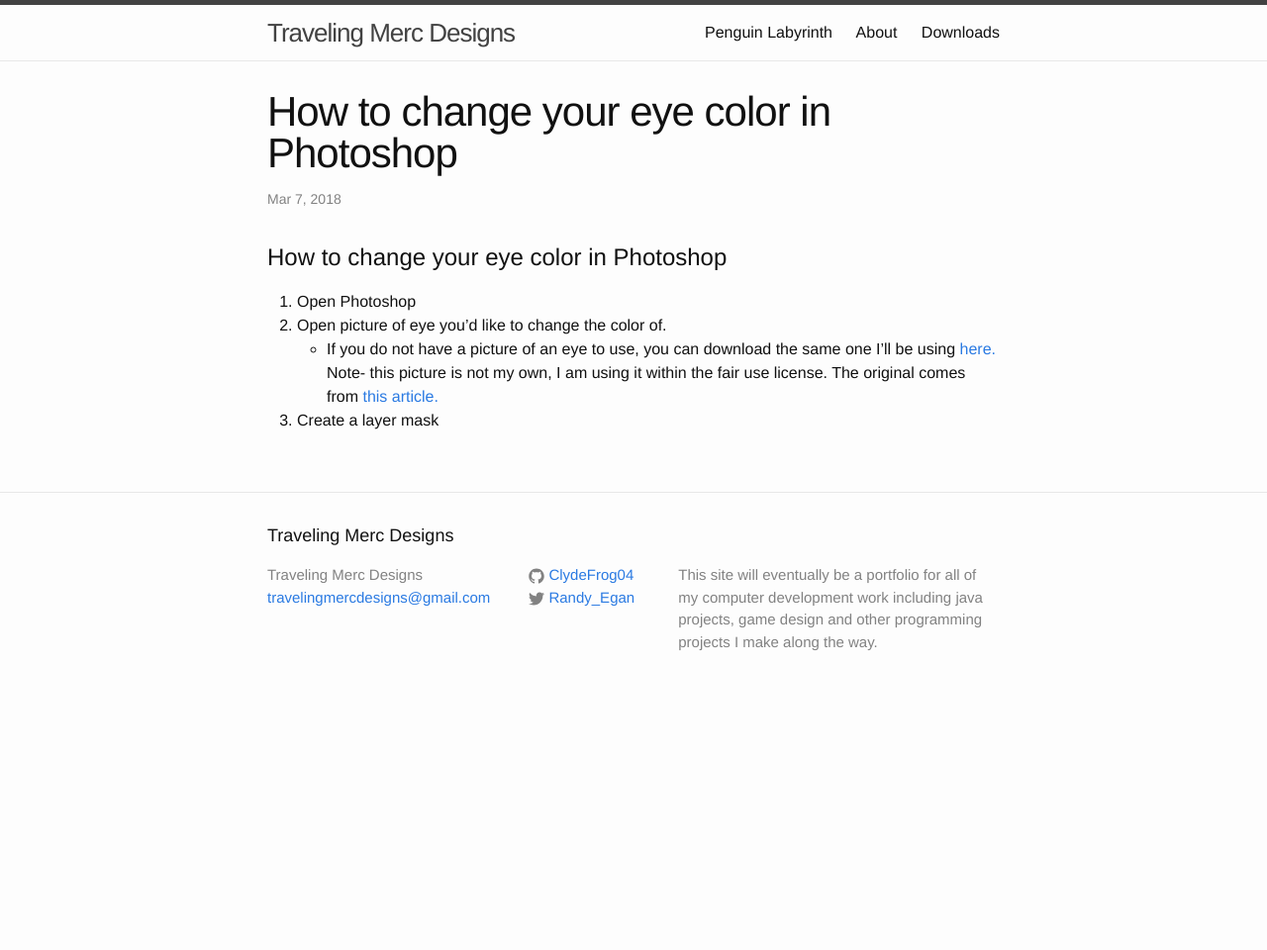
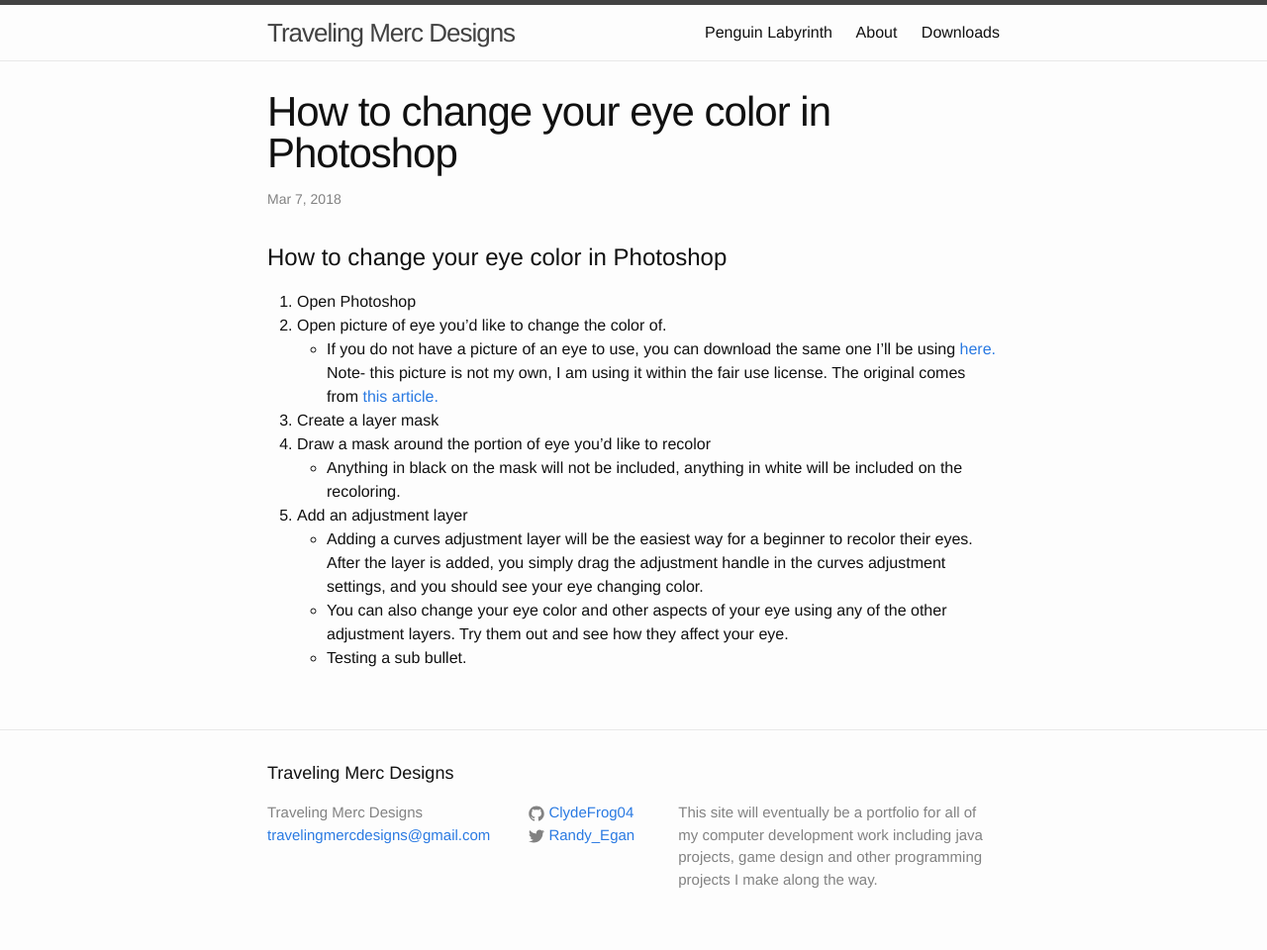
Before and after one commit to ClydeFrog04/ClydeFrog04.github.io, a Jekyll site: the page built from _posts/2018-03-07-RecolorEyes.markdown, in a window 1280 px wide. Shown: the whole page at 99% size. Built offline with Jekyll 4.4.1, drawn with Linux system fonts in a browser that asks for light colours; before the commit the page ends 900 px from its top, so only the background shows below that.

Commit message:
Update photoshop post

```diff
--- a/_posts/2018-03-07-RecolorEyes.markdown
+++ b/_posts/2018-03-07-RecolorEyes.markdown
@@ -10,5 +10,11 @@
 
 1. Open Photoshop
 2. Open picture of eye you'd like to change the color of.
-* If you do not have a picture of an eye to use, you can download the same one I'll be using <a href="/Images/eyeToRecolor.jpg" download="EyePicture">here. </a> Note- this picture is not my own, I am using it within the fair use license. The original comes from <a href="https://www.rdmag.com/article/2017/02/new-research-shows-zika-can-damage-eyes">this article.</a>
+* If you do not have a picture of an eye to use, you can download the same one I'll be using <a href="/Images/eyeToRecolor.jpg" download="EyePicture">here. </a> Note- this picture is not my own, I am using it within the fair use license. The original comes from <a href="https://www.rdmag.com/article/2017/02/new-research-shows-zika-can-damage-eyes" target="_blank">this article.</a>
 3. Create a layer mask
+4. Draw a mask around the portion of eye you'd like to recolor
+* Anything in black on the mask will not be included, anything in white will be included on the recoloring.
+5. Add an adjustment layer
+* Adding a curves adjustment layer will be the easiest way for a beginner to recolor their eyes. After the layer is added, you simply drag the adjustment handle in the curves adjustment settings, and you should see your eye changing color.
+* You can also change your eye color and other aspects of your eye using any of the other adjustment layers. Try them out and see how they affect your eye.
+    * Testing a sub bullet.
```
